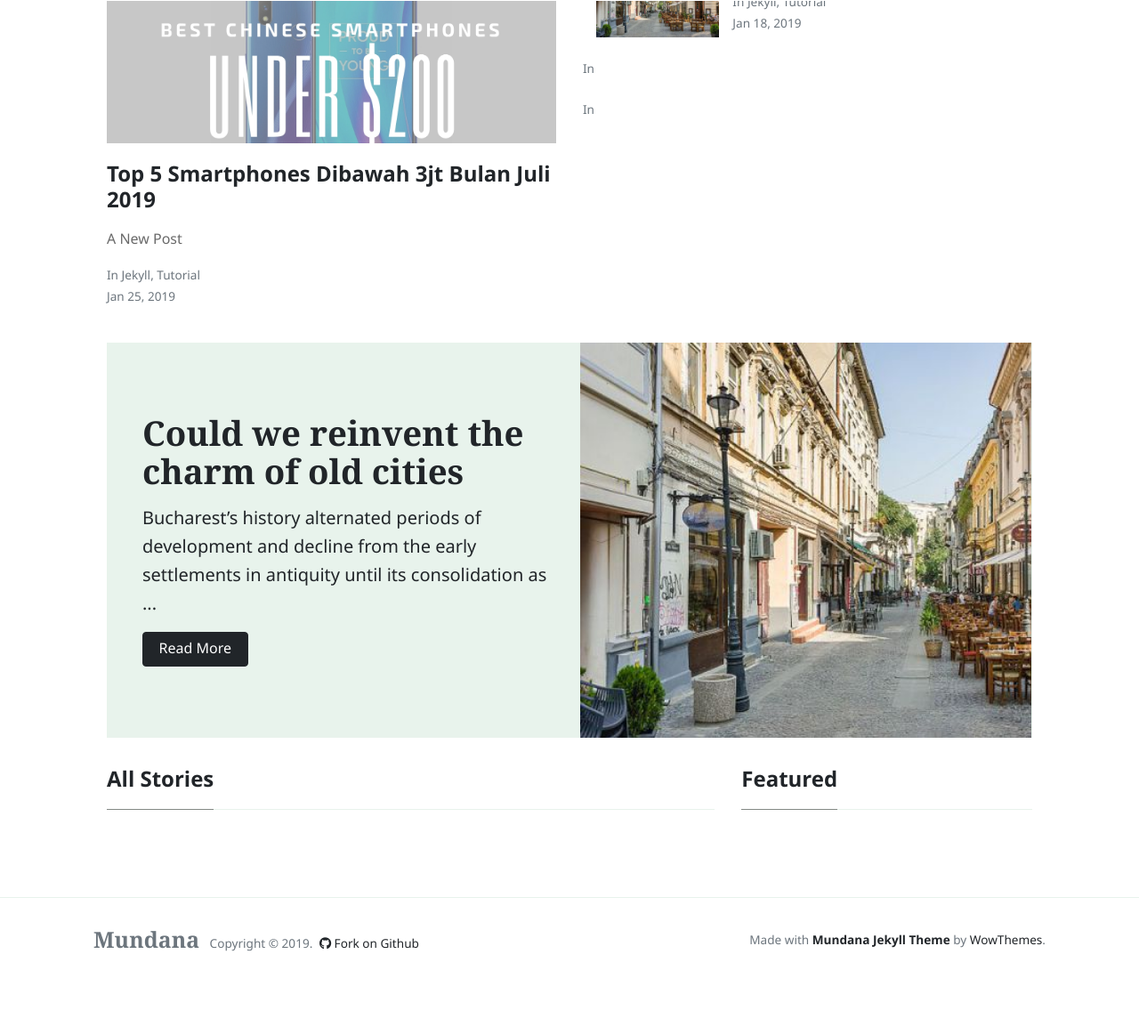
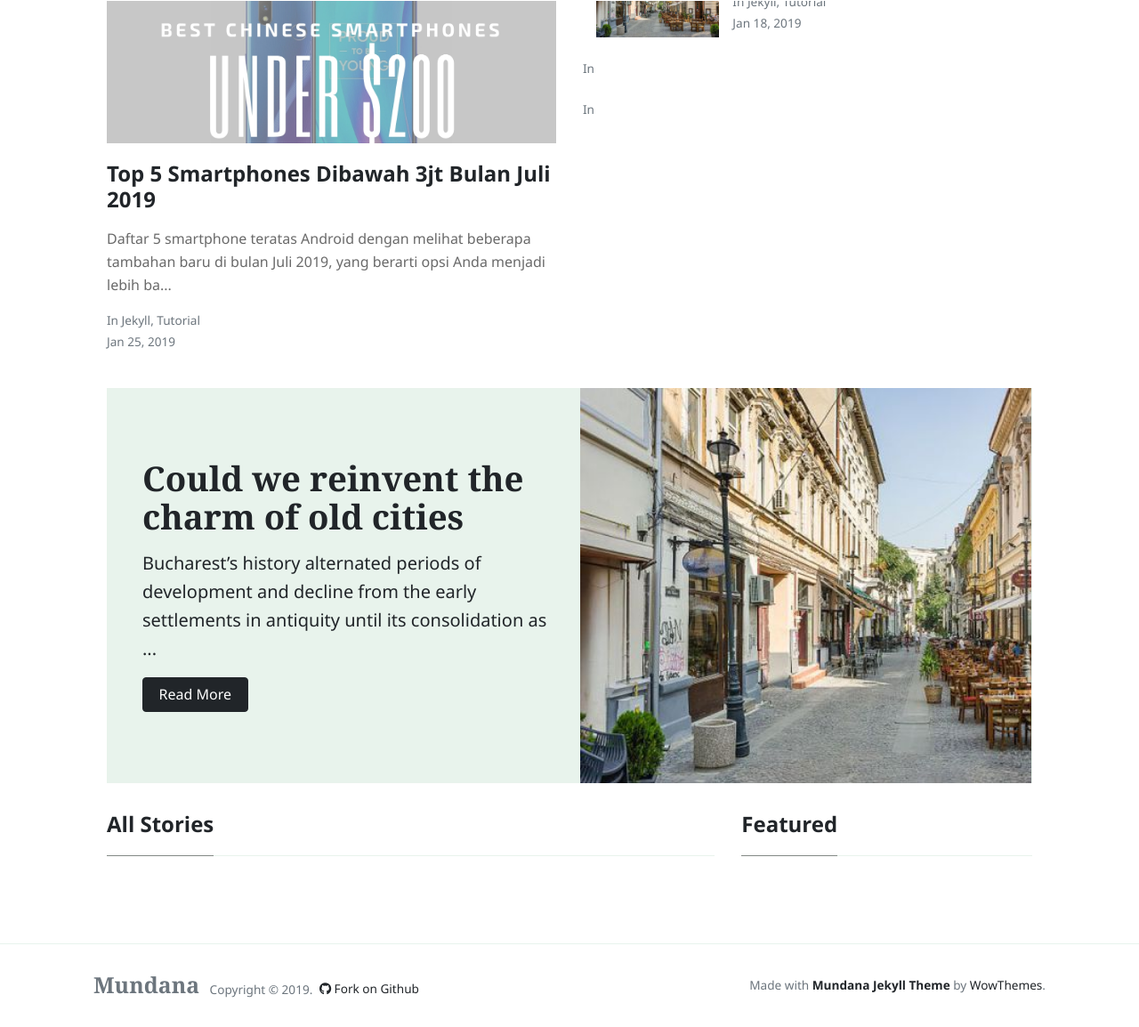
Before and after one commit to taufiktw/digilifetoday, a Jekyll site: the page built from index.html, in a window 1280 px wide and 1263 px high, cut to the strip 109-1263 px from the top of the window. Shown: the whole strip at 89% size. Built offline with Jekyll 4.4.1, drawn with Linux system fonts in a browser that asks for light colours; nearby versions of some CDN libraries; the list of posts is cut into pages by our own code; some of the changed lines change nothing that is shown.

Commit message:
Update 2019-08-11-top-5-smartphones-dibawah-3jt-bulan-juli-2019.md

```diff
--- a/_posts/2019-08-11-top-5-smartphones-dibawah-3jt-bulan-juli-2019.md
+++ b/_posts/2019-08-11-top-5-smartphones-dibawah-3jt-bulan-juli-2019.md
@@ -8,13 +8,7 @@ layout: post
 author: taufiktw
 image: assets/images/Under-200-7-2019.jpg
 ---
-## A New Post
-
-Enter text in [Markdown](http://daringfireball.net/projects/markdown/). Use the toolbar above, or click the **?** button for formatting help.
-There are lots of powerful things you can do with the Markdown editor. If you've gotten pretty comfortable with writing in Markdown, then you may enjoy some more advanced tips about the types of things you can do with Markdown!
-
-As with the last post about the editor, you'll want to be actually editing this post as you read it so that you can see all the Markdown code we're using.
-
+Daftar 5 smartphone teratas Android dengan melihat beberapa tambahan baru di bulan Juli 2019, yang berarti opsi Anda menjadi lebih baik secara keseluruhan. Jadi, jika Anda mencari Smartphone Android di bawah 3 Jt, maka tetaplah mencari tahu apa yang bisa Anda dapatkan di segmen harga ini!
 
 ## Special formatting
 
```
